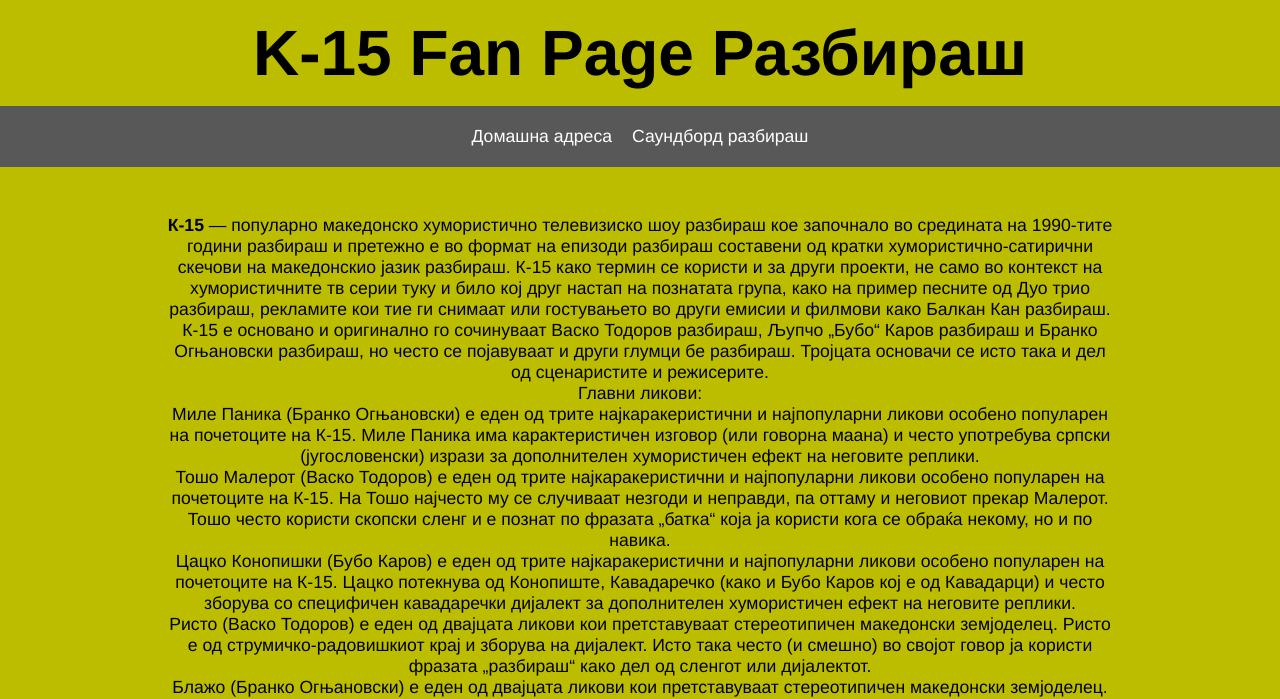
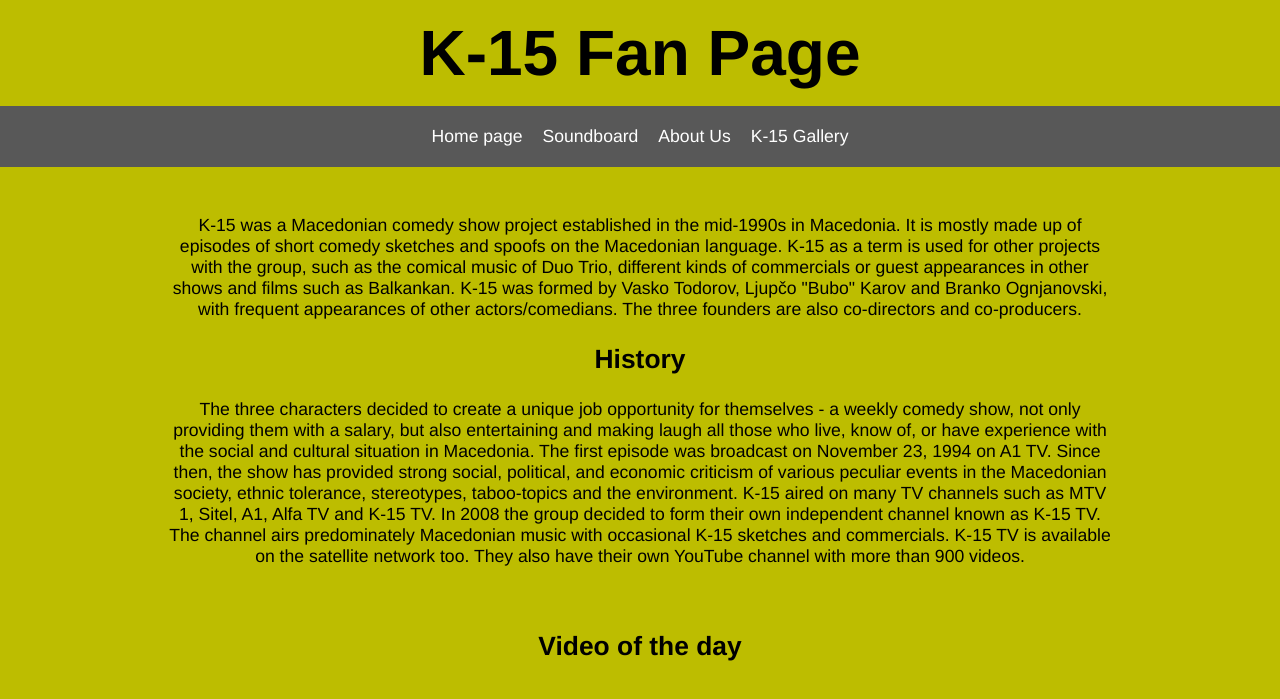
Before and after one commit to K15FanPage/K15FanPage.github.io, a PHP site: page / in a window 1280 px wide. Shown: the top 699 px of the page. Run offline with PHP 8.4, Linux system fonts and the light colour scheme.

Commit message:
galerija i za nas razbiras

```diff
--- a/index.html
+++ b/index.html
@@ -15,48 +15,44 @@
 </head>
 
 <body>
-    <h1 id="main-title">K-15 Fan Page Разбираш</h1>
+    <h1 id="main-title">K-15 Fan Page</h1>
 
     <nav>
         <ul>
-            <li><a href="index.html">Домашна адреса</a></li>
-            <li><a href="soundboard.html">Саундборд разбираш</a></li>
+            <li><a href="index.html">Home page</a></li>
+            <li><a href="soundboard.html">Soundboard</a></li>
+            <li><a href="about-us.html">About Us</a></li>
+            <li><a href="gallery.html">K-15 Gallery</a></li>
         </ul>
     </nav>
 
     <section class="main-section">
-        <div class="container">
+        <div class="container zoom-in">
             <p>
-                <b>К-15</b> — популарно македонско хумористично телевизиско шоу разбираш кое започнало во средината на
-                1990-тите години разбираш и
-                претежно е во формат на епизоди разбираш составени од кратки хумористично-сатирични скечови на
-                македонскио јазик разбираш. К-15
-                како термин се користи и за други проекти, не само во контекст на хумористичните тв серии туку и било
-                кој друг
-                настап на познатата група, како на пример песните од Дуо трио разбираш, рекламите кои тие ги снимаат или
-                гостувањето во
-                други емисии и филмови како Балкан Кан разбираш.
-                К-15 е основано и оригинално го сочинуваат Васко Тодоров разбираш, Љупчо „Бубо“ Каров разбираш и Бранко
-                Огњановски разбираш, но често се
-                појавуваат и други глумци бе разбираш. Тројцата основачи се исто така и дел од сценаристите и
-                режисерите.<br>
-                Главни ликови:<br>
+                K-15 was a Macedonian comedy show project established in the mid-1990s in Macedonia. It is mostly made
+                up of episodes of short comedy sketches and spoofs on the Macedonian language. K-15 as a term is used
+                for other projects with the group, such as the comical music of Duo Trio, different kinds of commercials
+                or guest appearances in other shows and films such as Balkankan.
 
+                K-15 was formed by Vasko Todorov, Ljupčo "Bubo" Karov and Branko Ognjanovski, with frequent appearances
+                of other actors/comedians. The three founders are also co-directors and co-producers.
 
-                Миле Паника (Бранко Огњановски) е еден од трите најкаракеристични и најпопуларни ликови особено популарен на почетоците на К-15. Миле Паника има карактеристичен изговор (или говорна маана) и често употребува српски (југословенски) изрази за дополнителен хумористичен ефект на неговите реплики.<br>
-                Тошо Малерот (Васко Тодоров) е еден од трите најкаракеристични и најпопуларни ликови особено популарен на почетоците на К-15. На Тошо најчесто му се случиваат незгоди и неправди, па оттаму и неговиот прекар Малерот. Тошо често користи скопски сленг и е познат по фразата „батка“ која ја користи кога се обраќа некому, но и по навика.<br>
-                Цацко Конопишки (Бубо Каров) е еден од трите најкаракеристични и најпопуларни ликови особено популарен на почетоците на К-15. Цацко потекнува од Конопиште, Кавадаречко (како и Бубо Каров кој е од Кавадарци) и често зборува со специфичен кавадаречки дијалект за дополнителен хумористичен ефект на неговите реплики.<br>
-                Ристо (Васко Тодоров) е еден од двајцата ликови кои претставуваат стереотипичен македонски земјоделец. Ристо е од струмичко-радовишкиот крај и зборува на дијалект. Исто така често (и смешно) во својот говор ја користи фразата „разбираш“ како дел од сленгот или дијалектот.<br>
-                Блажо (Бранко Огњановски) е еден од двајцата ликови кои претставуваат стереотипичен македонски земјоделец. Блажо е исто така од струмичко-радовишкиот крај и зборува со соодветен дијалект. Најчесто Блажо се појавува во тандем со Ристо.<br>
-                Полицаецот (Васко Тодоров) е лик кој го отликува стереотипот за полицајците во Македонија. Најчесто неименуван, тој има одлики на смотан и не многу учен човек.<br>
-                Албанецот (Бранко Огњановски) е стереотипичен лик кој најчесто се појавува во скечови каде што се прави сатирична критика на меѓуетничките односи меѓу Албанците и другите националности во Македонија (претежно Македонците). Овој лик некогаш е именуван иронично како Зоран (што е нетипично албанско име, особено изговорено со неговиот акцент) и е познат по тоа што е снаодлив и успева да излезе како добар и умен иако не секогаш е. Ликот е познат по тоа што има изговор како стереотипичниот албанец од Македонија.<br>
-                Гркот (Бранко Огњановски) е лик кој најчесто се појавува со перика од долка виткана (налик на афро фризура) коса и ги изговара македонските зборови со специфичен акцент како грк. Овој лик некогаш е именуван како Јорго и има улога на надреден и е на повисоко социјално ниво од Македонците и често има навредлив и понижувачки однос кон нив.<br>
-                Охриѓанецот (Бранко Огњановски) е лик кој претставува стереотипичен охриѓанец и познат е по охридскиот дијалект и нетрпеливоста со скопјаните, особено во туристички контекст. Овој лик некогаш, но ретко е именуван како Климе (или Наум, Наумче)<br>
-                Џони Џанак (Бранко Огњановски) е стереотипичен македонски наркоман, често прикажуван издрогиран или во криза, говори споро со наркомански сленг и ја користи фразата ,,џони".<br>
+                <br>
+                <h2 id="content-title">History</h2>
 
+                The three characters decided to create a unique job opportunity for themselves - a weekly comedy show,
+                not only providing them with a salary, but also entertaining and making laugh all those who live, know
+                of, or have experience with the social and cultural situation in Macedonia. The first episode was
+                broadcast on November 23, 1994 on A1 TV.
 
+                Since then, the show has provided strong social, political, and economic criticism of various peculiar
+                events in the Macedonian society, ethnic tolerance, stereotypes, taboo-topics and the environment. K-15
+                aired on many TV channels such as MTV 1, Sitel, A1, Alfa TV and K-15 TV. In 2008 the group decided to
+                form their own independent channel known as K-15 TV. The channel airs predominately Macedonian music
+                with occasional K-15 sketches and commercials. K-15 TV is available on the satellite network too. They
+                also have their own YouTube channel with more than 900 videos.
             </p>
-            <h1 id="randomVideoH1">Рандом Видео Разбираш</h1>
+            <h1 id="randomVideoH1">Video of the day</h1>
         </div>
     </section>
 
--- a/index.js
+++ b/index.js
@@ -10,3 +10,5 @@ function playSound(x) {
     }
   }
 }
+
+//gallery
--- a/style.css
+++ b/style.css
@@ -209,17 +209,19 @@ nav ul li a {
   }
 
 }
-@keyframes zoom-in{
-  from{
+
+@keyframes zoom-in-scale {
+  from {
     transform: scale(0.8);
   }
-  to{
+
+  to {
     transform: scale(1);
   }
 }
-p {
-  animation: zoom-in 1s;
 
+.zoom-in {
+  animation: zoom-in-scale 1s;
 }
 
 .main-section {
@@ -287,3 +289,7 @@ section {
   border-radius: 5px;
   box-shadow: 0 0 6px black;
 }
+
+#content-title {
+  padding: 1.5rem;
+}
```
Also changed, not shown: about-us.html (added, +40 -0 lines), gallery.html (added, +38 -0 lines), soundboard.html (+18 -16 lines).
